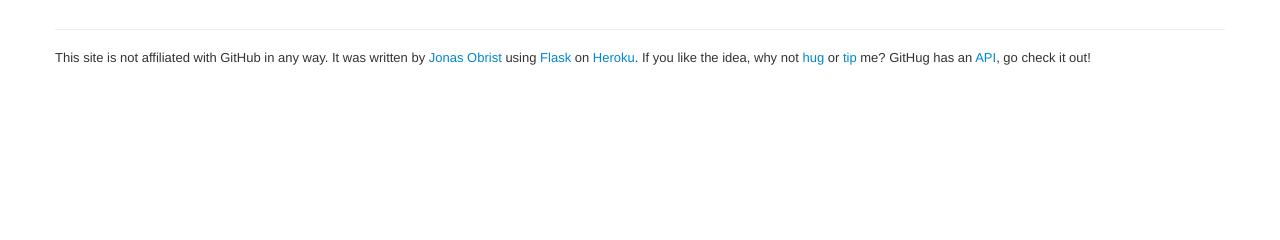
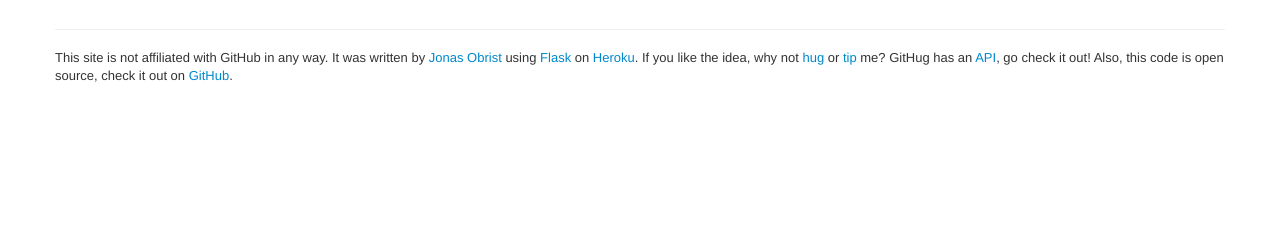
Before and after one commit to ojii/githug, a Python web app: template templates/about.html in a window 1280 px wide. Shown: the part 405-645 px from the top of the page. Run offline with Jinja, Linux system fonts and the light colour scheme; the template is opened without the code that fills it, so the values that code supplies are empty.

Commit message:
link to github

```diff
--- a/templates/base_site.html
+++ b/templates/base_site.html
@@ -31,6 +31,7 @@
         This site is not affiliated with GitHub in any way. It was written by <a href="{{ url_for('user', network='github', username='ojii') }}">Jonas Obrist</a>
         using <a href="http://flask.pocoo.org">Flask</a> on <a href="http://www.heroku.com">Heroku</a>. If you like the idea,
         why not <a href="http://githugs.org/hug/github/ojii/">hug</a> or <a href="https://www.gittip.com/ojii/">tip</a> me?
-        GitHug has an <a href="{{ url_for('api') }}">API</a>, go check it out!
+        GitHug has an <a href="{{ url_for('api') }}">API</a>, go check it out! Also, this code is open source, check it
+        out on <a href="https://github.org/ojii/githug/">GitHub</a>.
     </footer>
 {% endblock  %}
```
